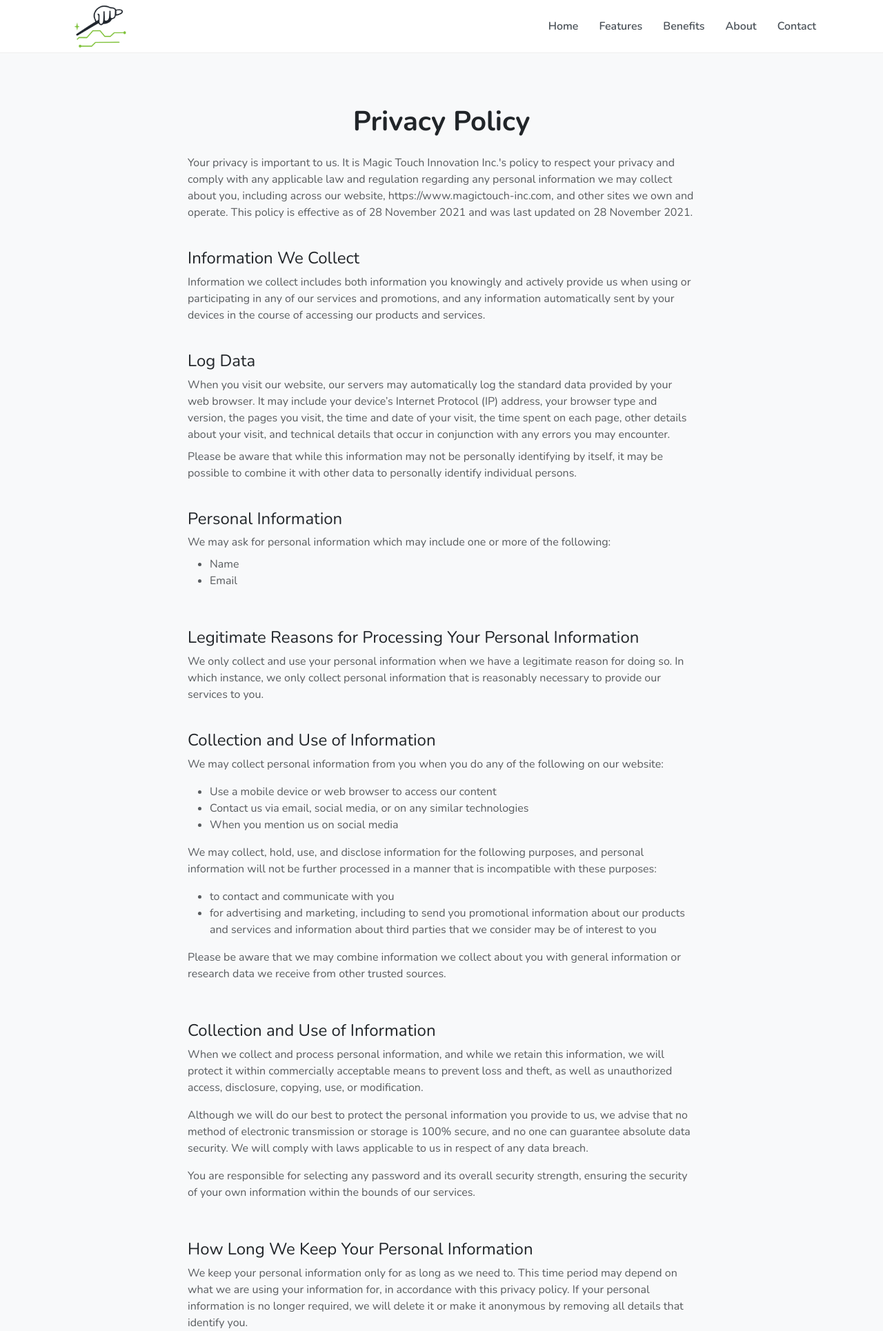
After one commit to henrylee-aps/mgtouch, a Laravel app: page /privacy in a window 1280 px wide. The commit adds this page. Shown: the top 1930 px of the page at 69% size. Run offline with Laravel 12, Linux system fonts and the light colour scheme.

Commit message:
Add Privacy Policy Page

```diff
--- a/resources/views/about.blade.php
+++ b/resources/views/about.blade.php
@@ -35,7 +35,7 @@
             <div class="row mt-5">
                 <div class="col-lg-6">
                     <div class="ab_page_title mt-3">
-                        <h2 class="fw-bold text-capitalize">We're small but experienced</h2>
+                        <h2 class="fw-bold text-custom">We're small but experienced</h2>
                     </div>
                 </div>
                 <div class="col-lg-6">
@@ -48,7 +48,7 @@
             <div class="row mt-5">
                 <div class="col-lg-6">
                     <div class="ab_page_title mt-3">
-                        <h2 class="fw-bold text-capitalize">We understand you</h2>
+                        <h2 class="fw-bold text-custom">We understand you</h2>
                     </div>
                 </div>
                 <div class="col-lg-6">
@@ -61,7 +61,7 @@
             <div class="row mt-5">
                 <div class="col-lg-6">
                     <div class="ab_page_title mt-3">
-                        <h2 class="fw-bold text-capitalize">We enable you</h2>
+                        <h2 class="fw-bold text-custom">We enable you</h2>
                     </div>
                 </div>
                 <div class="col-lg-6">
--- a/resources/views/index.blade.php
+++ b/resources/views/index.blade.php
@@ -18,7 +18,7 @@
                         <div class="home_divider"></div>
                         <p class="home_small_title mt-4">Magic Touch ERP is designed for small business</p>
                         <div class="mt-5">
-                            <a href="javascript:void(0)" class="btn btn-custom">Explore</a>
+                            <a href="feature" class="btn btn-custom">Explore</a>
                         </div>
                     </div>
                 </div>
--- a/resources/views/partials/footer.blade.php
+++ b/resources/views/partials/footer.blade.php
@@ -14,7 +14,7 @@
                     <h6 class="mt-3 text-white font-weight-normal">Help Center</h6>
                     <div class="footer_title_border"></div>
                     <ul class="list-unstyled footer_menu_list mb-0 mt-4">
-                        <li><a href="javascript:void(0)">Privacy Policy</a></li>
+                        <li><a href="privacy">Privacy Policy</a></li>
                     </ul>
                 </div>
                 <div class="col-lg-2 order-2 order-lg-1">
@@ -65,7 +65,7 @@
                     <div class="text-lg-end">
                         <ul class="list-inline mb-0 fot_social mt-3">
                             <li class="list-inline-item"><a href="https://www.facebook.com/profile.php?id=100064449819400" class="social-icon"><i class="mdi mdi-facebook"></i></a></li>
-                            <li class="list-inline-item"><a href="javascript:void(0)" class="social-icon"><i class="mdi mdi-linkedin"></i></a></li>
+                            <li class="list-inline-item"><a href="https://www.linkedin.com/company/magic-touch-innovation-inc/" class="social-icon"><i class="mdi mdi-linkedin"></i></a></li>
                         </ul>
                     </div>
                 </div>
--- /dev/null
+++ b/resources/views/privacy.blade.php
@@ -0,0 +1,216 @@
+@extends('partials.master')
+@section('css')
+@endsection
+
+@section('content')
+
+    <!-- Start Client -->
+    <section class="section bg-light pb-0">
+        <div class="row"><br><br><br></div>
+        <div class="container">
+            <!-- Title -->
+            <div class="row">
+                <div class="col-lg-2"></div>
+                <div class="col-lg-8">
+                    <h1 class="fw-bold text-center"><span></span>Privacy Policy</h1>
+                    <p class="text-muted mx-auto mb-0 mt-4 fs-16">
+                        Your privacy is important to us. It is Magic Touch Innovation Inc.'s policy to respect your privacy and comply with any applicable law
+                        and regulation regarding any personal information we may collect about you, including across our website, https://www.magictouch-inc.com,
+                        and other sites we own and operate. This policy is effective as of 28 November 2021 and was last updated on 28 November 2021.
+                    </p>
+                </div>
+            </div>
+            <!-- Content -->
+            <div class="row mt-4">
+                <div class="col-lg-2"></div>
+                <div class="col-lg-8 order-1 order-lg-2">
+                    <div class="mt-3">
+                        <h4><span></span>Information We Collect</h4>
+                        <p class="mb-0 mt-2 text-muted position-relative fs-16">Information we collect includes both information you knowingly and actively provide us when using or participating in any of our services and promotions, and any information automatically sent by your devices in the course of accessing our products and services.</p>
+                    </div>
+                </div>
+            </div>
+            <!-- Log Data -->
+            <div class="row align-items-center mt-4">
+                <div class="col-lg-2"></div>
+                <div class="col-lg-8 order-1 order-lg-2">
+                    <div class="mt-3">
+                        <h4><span></span>Log Data</h4>
+                        <p class="mb-0 mt-2 text-muted position-relative">When you visit our website, our servers may automatically log the standard data provided by your web browser. It may include your device’s Internet Protocol (IP) address, your browser type and version, the pages you visit, the time and date of your visit, the time spent on each page, other details about your visit, and technical details that occur in conjunction with any errors you may encounter.</p>
+                        <p class="mb-0 mt-2 text-muted position-relative">Please be aware that while this information may not be personally identifying by itself, it may be possible to combine it with other data to personally identify individual persons.</p>
+                    </div>
+                </div>
+            </div>
+            <!-- Personal Info -->
+            <div class="row align-items-center mt-4">
+                <div class="col-lg-2"></div>
+                <div class="col-lg-8 order-1 order-lg-2">
+                    <div class="mt-3">
+                        <h4><span></span>Personal Information</h4>
+                        <div class="mb-0 mt-2 text-muted position-relative">
+                            <p class="mb-0">We may ask for personal information which may include one or more of the following:</p>
+                            <ul>
+                                <li class="mt-2">Name</li>
+                                <li>Email</li>
+                            </ul>
+                        </div>
+                    </div>
+                </div>
+            </div>
+            <!-- Legimate Reasons -->
+            <div class="row align-items-center mt-4">
+                <div class="col-lg-2"></div>
+                <div class="col-lg-8 order-1 order-lg-2">
+                    <div class="mt-3">
+                        <h4><span></span>Legitimate Reasons for Processing Your Personal Information</h4>
+                        <div class="mb-0 mt-2 text-muted position-relative">
+                            <p class="mb-0">We only collect and use your personal information when we have a legitimate reason for doing so.
+                                In which instance, we only collect personal information that is reasonably necessary to provide our services to you.</p>
+                        </div>
+                    </div>
+                </div>
+            </div>
+            <!-- Collection and Use of Info -->
+            <div class="row align-items-center mt-4">
+                <div class="col-lg-2"></div>
+                <div class="col-lg-8 order-1 order-lg-2">
+                    <div class="mt-3">
+                        <h4><span></span>Collection and Use of Information</h4>
+                        <div class="mb-0 mt-2 text-muted position-relative">
+                            <p>We may collect personal information from you when you do any of the following on our website:</p>
+                            <ul>
+                                <li class="mt-2">Use a mobile device or web browser to access our content</li>
+                                <li>Contact us via email, social media, or on any similar technologies</li>
+                                <li>When you mention us on social media</li>
+                            </ul>
+                            <p>We may collect, hold, use, and disclose information for the following purposes,
+                               and personal information will not be further processed in a manner that is incompatible with these purposes:</p>
+                            <ul>
+                                <li class="mt-2">to contact and communicate with you</li>
+                                <li>for advertising and marketing, including to send you promotional information about our products and
+                                    services and information about third parties that we consider may be of interest to you</li>
+                            </ul>
+                            <p>Please be aware that we may combine information we collect about you with general information or research data we receive from other trusted sources.</p>
+                        </div>
+                    </div>
+                </div>
+            </div>
+            <!-- Security -->
+            <div class="row align-items-center mt-4">
+                <div class="col-lg-2"></div>
+                <div class="col-lg-8 order-1 order-lg-2">
+                    <div class="mt-3">
+                        <h4><span></span>Collection and Use of Information</h4>
+                        <div class="mb-0 mt-2 text-muted position-relative">
+                            <p>When we collect and process personal information, and while we retain this information, we will protect it within commercially acceptable means to prevent loss and theft,
+                                as well as unauthorized access, disclosure, copying, use, or modification.</p>
+                            <p>Although we will do our best to protect the personal information you provide to us, we advise that no method of electronic transmission or storage is 100% secure,
+                                and no one can guarantee absolute data security. We will comply with laws applicable to us in respect of any data breach.</p>
+                            <p>You are responsible for selecting any password and its overall security strength, ensuring the security of your own information within the bounds of our services.</p>
+                        </div>
+                    </div>
+                </div>
+            </div>
+            <!-- How Long -->
+            <div class="row align-items-center mt-4">
+                <div class="col-lg-2"></div>
+                <div class="col-lg-8 order-1 order-lg-2">
+                    <div class="mt-3">
+                        <h4><span></span>How Long We Keep Your Personal Information</h4>
+                        <div class="mb-0 mt-2 text-muted position-relative">
+                            <p>We keep your personal information only for as long as we need to. This time period may depend on what we are using your information for, in accordance with this privacy policy.
+                                If your personal information is no longer required, we will delete it or make it anonymous by removing all details that identify you.</p>
+                            <p>However, if necessary, we may retain your personal information for our compliance with a legal, accounting, or reporting obligation or for archiving purposes in the public interest,
+                                scientific, or historical research purposes or statistical purposes.</p>
+                        </div>
+                    </div>
+                </div>
+            </div>
+            <!-- Children Privacy -->
+            <div class="row align-items-center mt-4">
+                <div class="col-lg-2"></div>
+                <div class="col-lg-8 order-1 order-lg-2">
+                    <div class="mt-3">
+                        <h4><span></span>Children’s Privacy</h4>
+                        <div class="mb-0 mt-2 text-muted position-relative">
+                            <p>We do not aim any of our products or services directly at children under the age of 13, and we do not knowingly collect personal information about children under 13.</p>
+                        </div>
+                    </div>
+                </div>
+            </div>
+            <!-- International Transfer -->
+            <div class="row align-items-center mt-4">
+                <div class="col-lg-2"></div>
+                <div class="col-lg-8 order-1 order-lg-2">
+                    <div class="mt-3">
+                        <h4><span></span>International Transfers of Personal Information</h4>
+                        <div class="mb-0 mt-2 text-muted position-relative">
+                            <p>The personal information we collect is stored and/or processed where we or our partners, affiliates, and third-party providers maintain facilities.
+                                Please be aware that the locations to which we store, process, or transfer your personal information may not have the same data protection laws as the country in which you initially provided the information.
+                                If we transfer your personal information to third parties in other countries:</p>
+                            <ol type="i">
+                                <li>we will perform those transfers in accordance with the requirements of applicable law; and</li>
+                                <li>we will protect the transferred personal information in accordance with this privacy policy.</p></li>
+                            </ul>
+                        </div>
+                    </div>
+                </div>
+            </div>
+            <!-- Your Rights -->
+            <div class="row align-items-center mt-4">
+                <div class="col-lg-2"></div>
+                <div class="col-lg-8 order-1 order-lg-2">
+                    <div class="mt-3">
+                        <h4><span></span>Your Rights and Controlling Your Personal Information</h4>
+                        <div class="mb-0 mt-2 text-muted position-relative">
+                            <p>You always retain the right to withhold personal information from us, with the understanding that your experience of our website may be affected. We will not discriminate against you for exercising
+                                any of your rights over your personal information. If you do provide us with personal information you understand that we will collect, hold, use and disclose it in accordance with this privacy policy.
+                                You retain the right to request details of any personal information we hold about you.</p>
+                            <p>If we receive personal information about you from a third party, we will protect it as set out in this privacy policy. If you are a third party providing personal information about somebody else,
+                                you represent and warrant that you have such person’s consent to provide the personal information to us.</p>
+                            <p>If you have previously agreed to us using your personal information for direct marketing purposes, you may change your mind at any time. We will provide you with the ability to unsubscribe from our email-database
+                                or opt out of communications. Please be aware we may need to request specific information from you to help us confirm your identity.</p>
+                            <p>If you believe that any information we hold about you is inaccurate, out of date, incomplete, irrelevant, or misleading, please contact us using the details provided in this privacy policy. We will take reasonable
+                                steps to correct any information found to be inaccurate, incomplete, misleading, or out of date.</p>
+                            <p>If you believe that we have breached a relevant data protection law and wish to make a complaint, please contact us using the details below and provide us with full details of the alleged breach. We will promptly
+                                investigate your complaint and respond to you, in writing, setting out the outcome of our investigation and the steps we will take to deal with your complaint. You also have the right to contact a regulatory body
+                                or data protection authority in relation to your complaint</p>
+                        </div>
+                    </div>
+                </div>
+            </div>
+            <!-- Change of Policy -->
+            <div class="row align-items-center mt-4">
+                <div class="col-lg-2"></div>
+                <div class="col-lg-8 order-1 order-lg-2">
+                    <div class="mt-3">
+                        <h4><span></span>Changes to This Policy</h4>
+                        <div class="mb-0 mt-2 text-muted position-relative">
+                            <p>At our discretion, we may change our privacy policy to reflect updates to our business processes, current acceptable practices, or legislative or regulatory changes. If we decide to change this privacy policy,
+                                we will post the changes here at the same link by which you are accessing this privacy policy.</p>
+                            <p>If required by law, we will get your permission or give you the opportunity to opt in to or opt out of, as applicable, any new uses of your personal information.</p>
+                        </div>
+                    </div>
+                </div>
+            </div>
+            <!-- Contact Us -->
+            <div class="row align-items-center mt-4">
+                <div class="col-lg-2"></div>
+                <div class="col-lg-8 order-1 order-lg-2">
+                    <h4 class="mt-3"><span></span>Contact Us</h4>
+                    <div class="mb-0 text-muted position-relative">
+                        <p class="mt-2">For any questions or concerns regarding your privacy, you may contact us using the following details:</p>
+                        <p class="mt-2">Customer Services team
+                        <br>info@magictouch-inc.com</p>
+                    </div>
+                </div>
+            </div>
+
+        </div>
+    </section>
+    <!-- End Client -->
+
+    @section('scripts')
+    <script src="assets/js/swiper-bundle.min.js"></script>
+    <script src="assets/js/custom.js"></script>
+    @endsection
```
